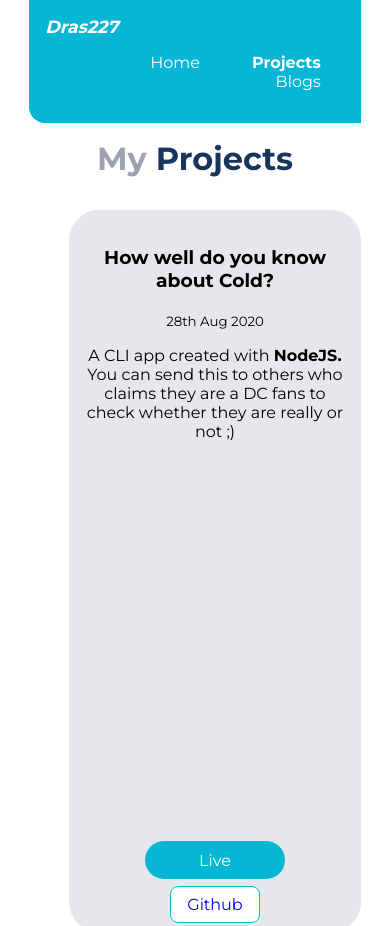
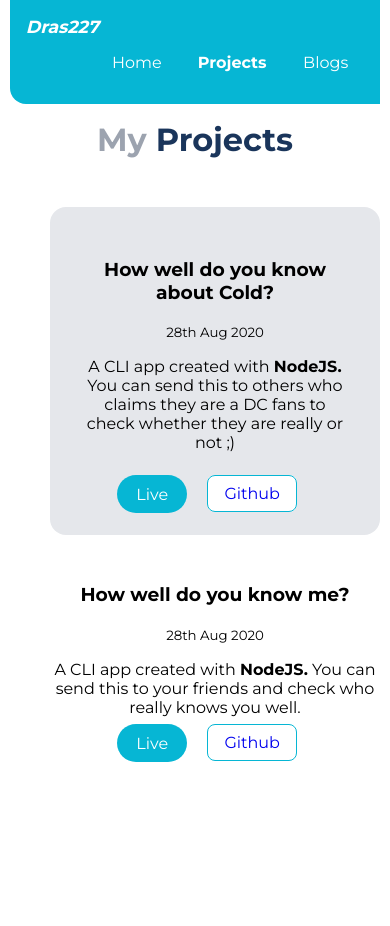
Before and after one commit to Dras227/my-portfolio, a plain HTML site: page projects.html in a window 390 px wide. Shown: the top 926 px of the page. After the commit the page ends 844 px from the top, so only its background shows below. Drawn offline with Linux system fonts and the light colour scheme.

Commit message:
fixed the responsiveness

```diff
--- a/projects.html
+++ b/projects.html
@@ -29,7 +29,7 @@
 
     <ul class="list-non-bullet">
 
-            <div class="container-center black-section"><li>
+            <div class="showcase-list container container-center ow"><li>
                 <h3>How well do you know about Cold?</h3>
                 <small>28th Aug 2020</small>
                 <p>A CLI app created with <b>NodeJS.</b> You can send this to others who claims they are a DC fans to
--- a/style.css
+++ b/style.css
@@ -34,6 +34,7 @@ body {
 
 .link-primary {
     max-width: 140px;
+
     padding: 0.6rem 1.2rem;
     background-color: var(--primary-color);
     color: #fff;
@@ -89,10 +90,10 @@ border-bottom-left-radius: 1rem;
 }
 
 .hero-img {
-    max-width:450px;
-    display:block;
-    margin:auto;
-    margin-top: 1.3rem;
+    max-width: 80%;
+    width: 550px;
+    display: block;
+    margin: auto;
 }
 .hero-header {
     text-align: center;
@@ -170,15 +171,41 @@ section {
     margin-top: 400px;
 }
 
-/* this media query and some of the stylings copied from adarsh-balika github */
+.showcase-list {
+    /* padding: 2rem; */
+    padding: 2rem;
+    border-radius: 1rem;
+    text-align: center;
+    margin: 3rem auto;
+}
+
+.showcase-list h1 {
+    margin: 0.5rem;
+}
+
+.showcase-list p {
+    padding-bottom: 1rem;
+}
+.ow {
+    background-color: var(--off-white);
+}
+
 @media (max-width: 900px) {
+    body {
+        max-width: 95%;
+        width: 100%;
+    }
 
+    .list-item-inline {
+        display: inline;
+        padding: 0rem;
+    }
 
     .container-center {
         width: auto;
     }
 
     .link-primary {
-        display: block;
+
     }
 }
```
Also changed, not shown: blogs.html (+1 -1 lines).
